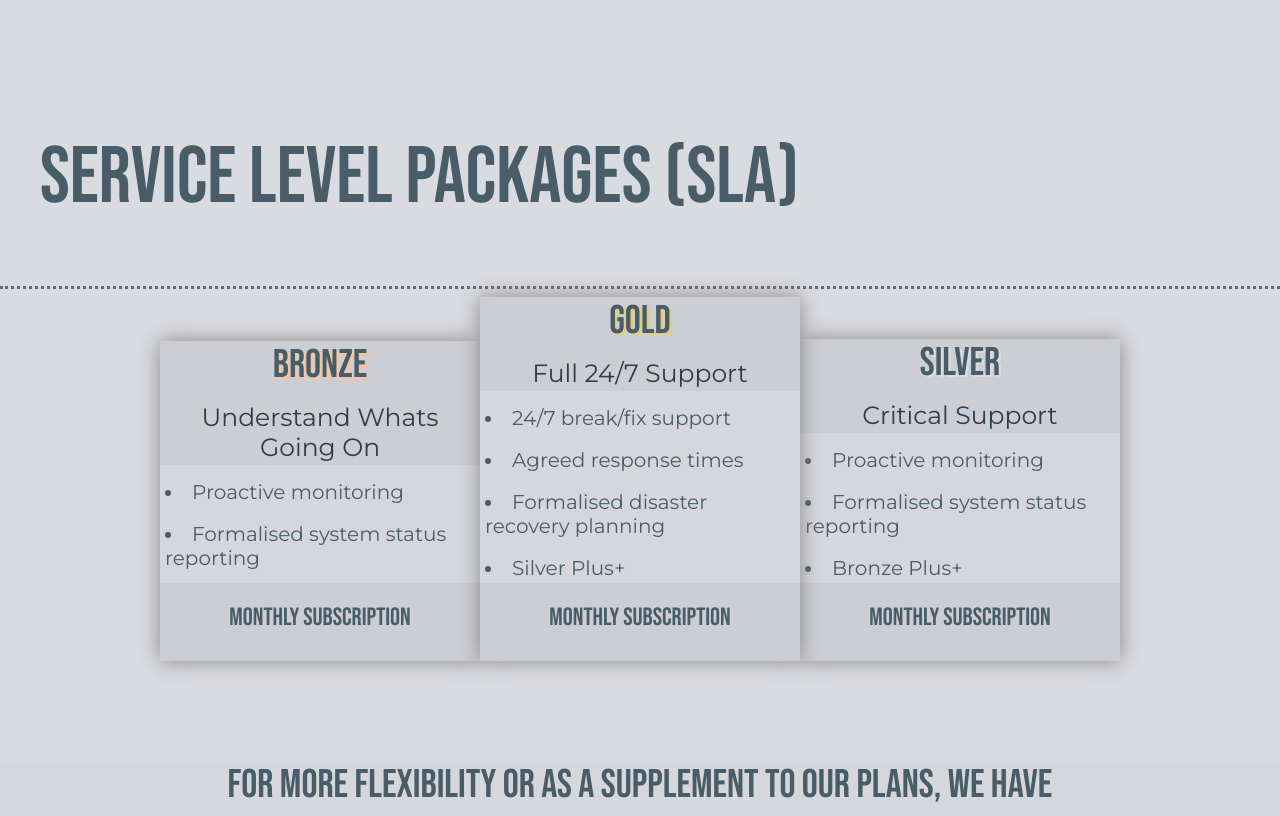
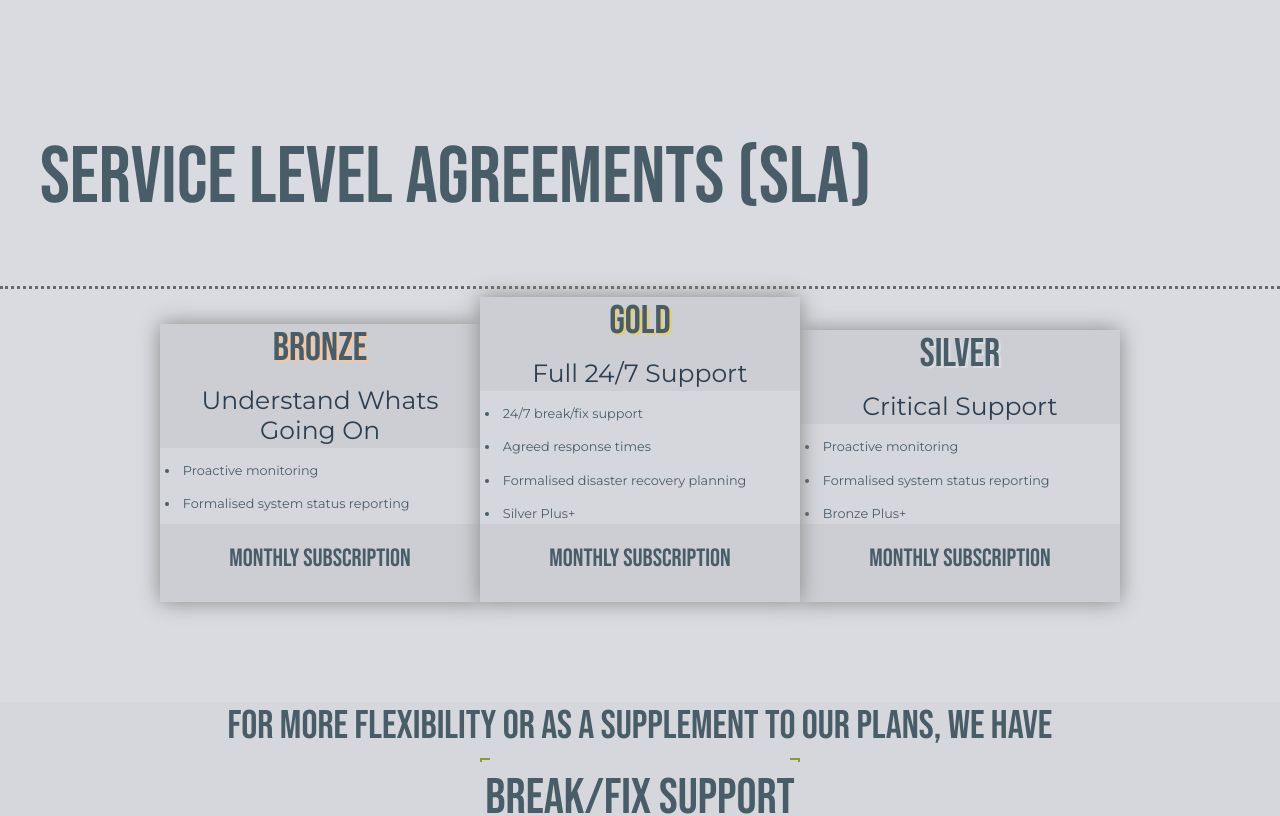
Before and after one commit to RobertCondon/MITSoultionsSite-Vue-Cli, a Vue app: page /OurServices in a window 1280 px wide. Shown: the part 900-1716 px from the top of the page. Built offline with nearby package versions, Linux system fonts and the light colour scheme; a web font is replaced by a local one; what vue-cookies would draw is missing.

Commit message:
Trying to change things up

```diff
--- a/src/components/Footer.vue
+++ b/src/components/Footer.vue
@@ -38,7 +38,7 @@
           <div class="columnTitle"><span>Contact</span> <span style="color: #859E30;">Us</span></div>
           <ul class="itemList" style="list-style-type: none;">
             <li><i class="fa fa-phone" style="font-size: 26px; padding: 0 15px 0 5px;"></i>0800 648 787<br>(03) 381 0333</li><br><br>
-            <li ><i class="fa fa-map-marker" style="font-size: 30px; padding: 0 12px 0 8px"></i>Unit 2, 58-56 Carmen Road
+            <li ><i class="fa fa-map-marker" style="font-size: 30px; padding: 0 12px 0 8px"></i>Unit 2, 58-64 Carmen Road
               Hornby, Christchurch 8042</li><br><br>
           <li><i class="fa fa-envelope-open" style="font-size: 24px; padding:5px 12px 0 5px"></i>info@manageit.nz<br>sales@manageit.nz</li><br>
 
--- a/src/components/OurServicesGroup/OurServices.vue
+++ b/src/components/OurServicesGroup/OurServices.vue
@@ -749,7 +749,7 @@
   .ServiceContent {
     display: inline-block;
     padding-top: 240px;
-    padding-left: 12%;
+    padding-left: 0%;
   }
 
   .ServiceTitle {
--- a/src/components/OurServicesGroup/SLAPackages.vue
+++ b/src/components/OurServicesGroup/SLAPackages.vue
@@ -1,6 +1,6 @@
 <template>
     <div style="background-color: #dadbe0; padding-bottom: 100px">
-      <h1 class="SectionTitle"> Service Level Packages (SLA) </h1>
+      <h1 class="SectionTitle"> Service Level Agreements (SLA) </h1>
       <div style="width: 100%; height: 10vw"></div>
       <transition name="PackageAniLeft" :key="Packages">
         <div id="PackageBronze" v-if="Packages" style="" class="Package">
@@ -144,7 +144,7 @@
    text-align: left;
    font-family: 'Montserrat', sans-serif;
    font-weight: 400;
-   font-size: 20px;
+   font-size: 1vw;
    padding: 5px;
    color: #495d68;
  }
```
